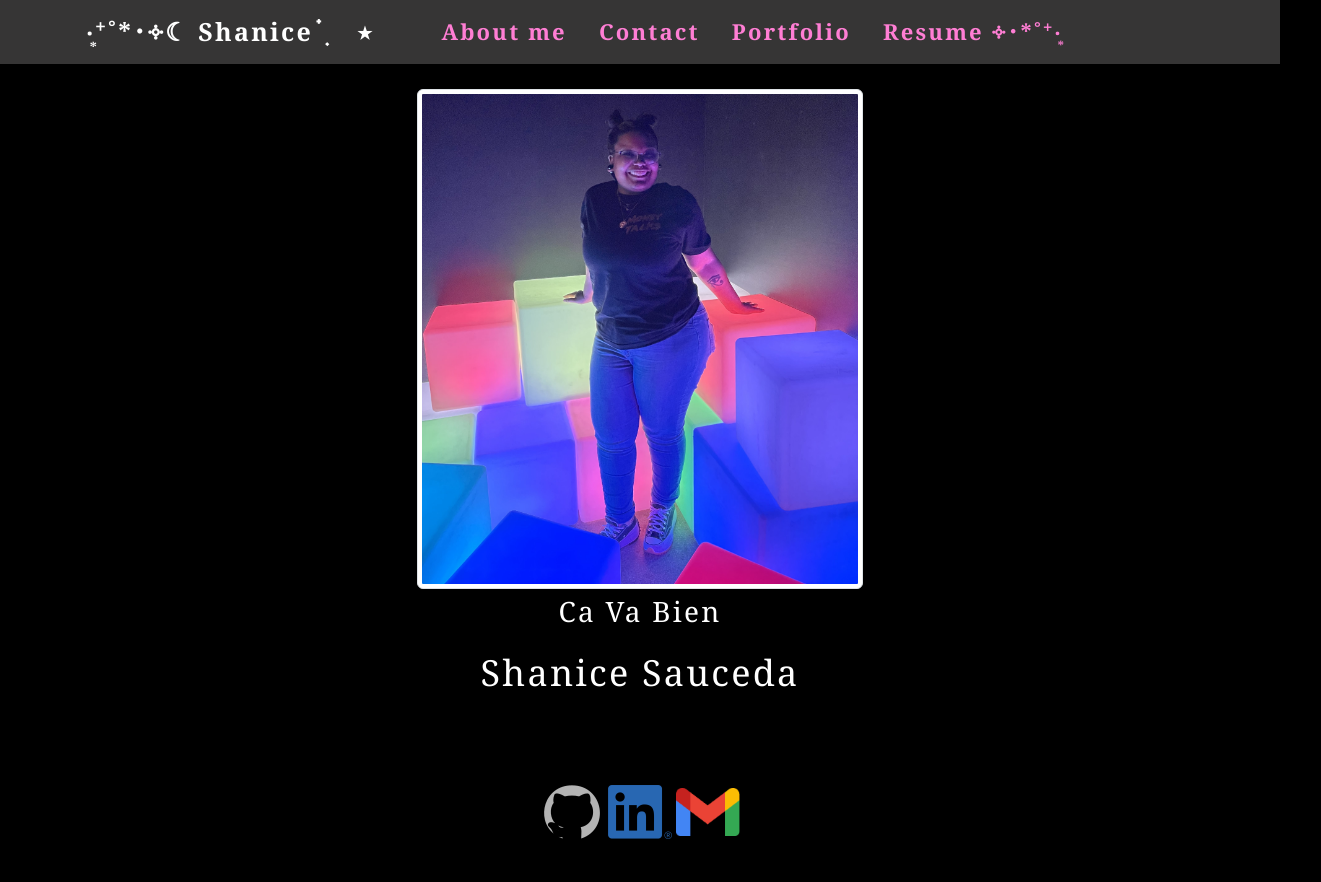
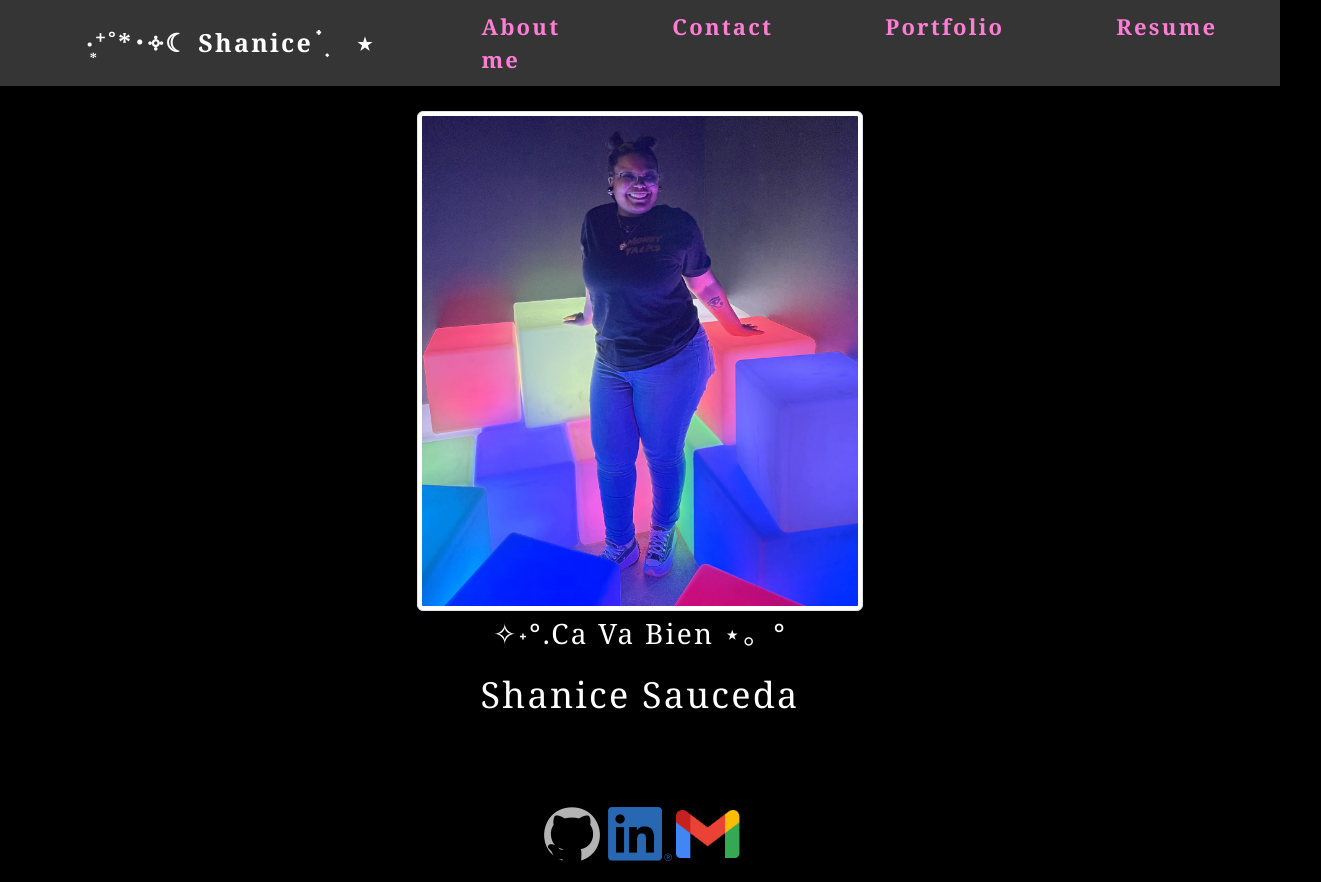
Before and after one commit to shanicesauce/spa-portfolio, a React (Create React App) app: page /#/ in a window 1280 px wide. Shown: the whole page, 1321 px wide, since content can reach past the window. Before the commit the page ends 860 px from the top, so only its background shows below. Built offline with nearby package versions, Linux system fonts and the light colour scheme.

Commit message:
adjusted mobile responsive 400 px and less

```diff
--- a/src/components/About/index.js
+++ b/src/components/About/index.js
@@ -3,7 +3,7 @@
 const About = () => {
   return (
     <section className="my-5" id="about">
-      <h1 className="title"> About Me ♥ </h1>
+      <h1 className="title"> About Me ₊˚ෆ </h1>
       <p>
         Hello! My name is Shanice Sauceda. I was
         born and Raised in San Antonio Texas, I am a 25 year old emerging full
--- a/src/components/Contact/index.js
+++ b/src/components/Contact/index.js
@@ -56,7 +56,7 @@
 
   return (
     <section >
-      <h1 className="title">Contact me ♥</h1>
+      <h1 className="title">Contact me ♡</h1>
       <form ref={form} onSubmit={sendEmail}>
         <div>
           <label htmlFor="name"> Name: </label>
--- a/src/components/Nav/index.js
+++ b/src/components/Nav/index.js
@@ -15,7 +15,7 @@
           <Nav className="mx-5">
             <Nav.Link
               href="#/about"
-              className={`mx-2 ${contactSelected && "navActive"} a`}
+              className={`mx-5 ${contactSelected && "navActive"} a`}
               onClick={() => {
                 setContactSelected(true);
               }}
@@ -24,7 +24,7 @@
             </Nav.Link>
             <Nav.Link
               href="#/contact"
-              className={`mx-2 ${contactSelected && "navActive"} a`}
+              className={`mx-5 ${contactSelected && "navActive"} a`}
               onClick={() => {
                 setContactSelected(true);
               }}
@@ -33,7 +33,7 @@
             </Nav.Link>
             <Nav.Link
               href="#/portfolio"
-              className={`mx-2 ${contactSelected && "navActive"} a`}
+              className={`mx-5 ${contactSelected && "navActive"} a`}
               onClick={() => {
                 setContactSelected(true);
               }}
@@ -42,12 +42,12 @@
             </Nav.Link>
             <Nav.Link
               href="#/resume"
-              className={`mx-2 ${contactSelected && "navActive"} a`}
+              className={`mx-5 ${contactSelected && "navActive"} a`}
               onClick={() => {
                 setContactSelected(true);
               }}
             >
-              Resume ༓･*˚⁺‧͙
+              Resume
             </Nav.Link>
           </Nav>
         </Navbar.Collapse>
--- a/src/components/Portfolio/index.js
+++ b/src/components/Portfolio/index.js
@@ -54,7 +54,7 @@
   return (
     <>
       <Stack gap={3} className="align-items-center mx-auto">
-        <h1 className="title"> Projects </h1>
+        <h1 className="title"> Projects♡ ༘*.ﾟ </h1>
         {projects.map((project) => (
           <Card className="projects">
             <Card.Img
--- a/src/components/Resume/index.js
+++ b/src/components/Resume/index.js
@@ -3,7 +3,7 @@
 const Resume = () => {
   return (
     <div id="resume">
-      <h1 className="title">My Resume </h1>
+      <h1 className="title">⁞ My Resume ⁞</h1>
       <a href="https://docs.google.com/document/d/1GZYIjnVElssUx2le6ORu0DguamMkKnhJrc-JzcJlZG4/edit?usp=sharing">
 
         ‧₊˚✧ Resume ✧˚₊‧
--- a/src/components/Welcome/index.js
+++ b/src/components/Welcome/index.js
@@ -6,11 +6,11 @@
     <div id="welcome">
       <img src={shanice} alt="shanice at hopscotch" className="img-thumbnail "></img>
       <p>
-        <h3>Ca Va Bien</h3> <br/>
+        <h3>✧˖°.Ca Va Bien ⋆。°</h3> <br/>
       </p>
       <h1> Shanice Sauceda </h1>
     </div>
-  );
+  )
 };
 
 export default Welcome;
--- a/src/index.css
+++ b/src/index.css
@@ -334,3 +334,9 @@
     width: auto;
   }
 }
+
+@media screen and (max-width: 400px){
+  .navbar-brand {
+    padding: 1px;
+  }
+}
```
